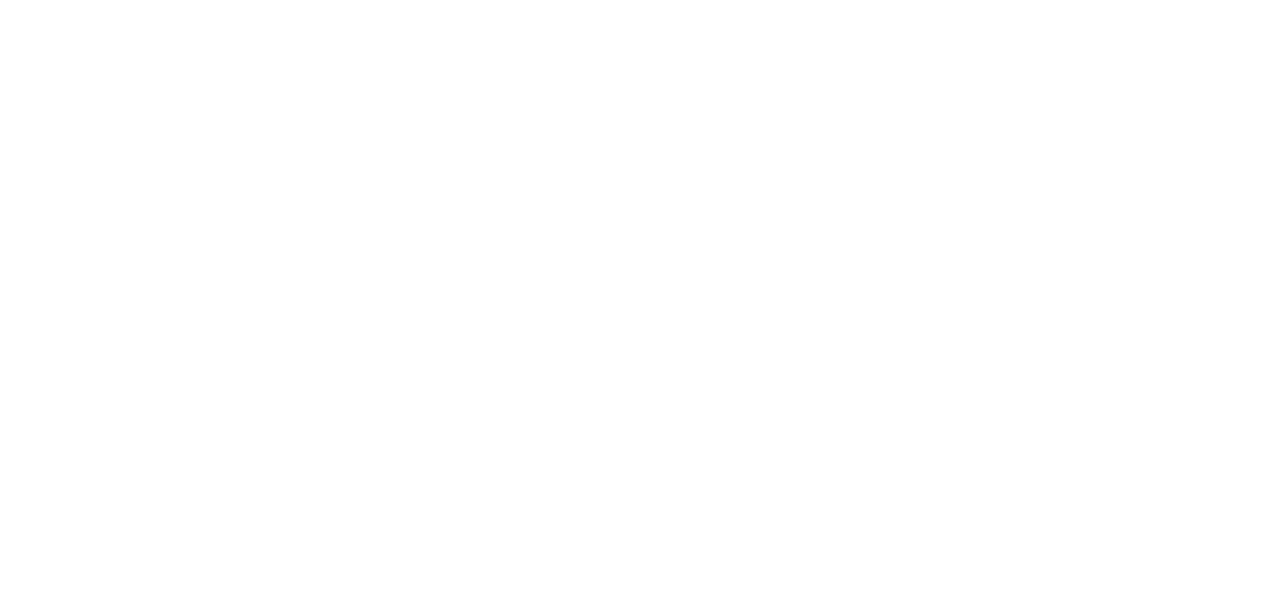
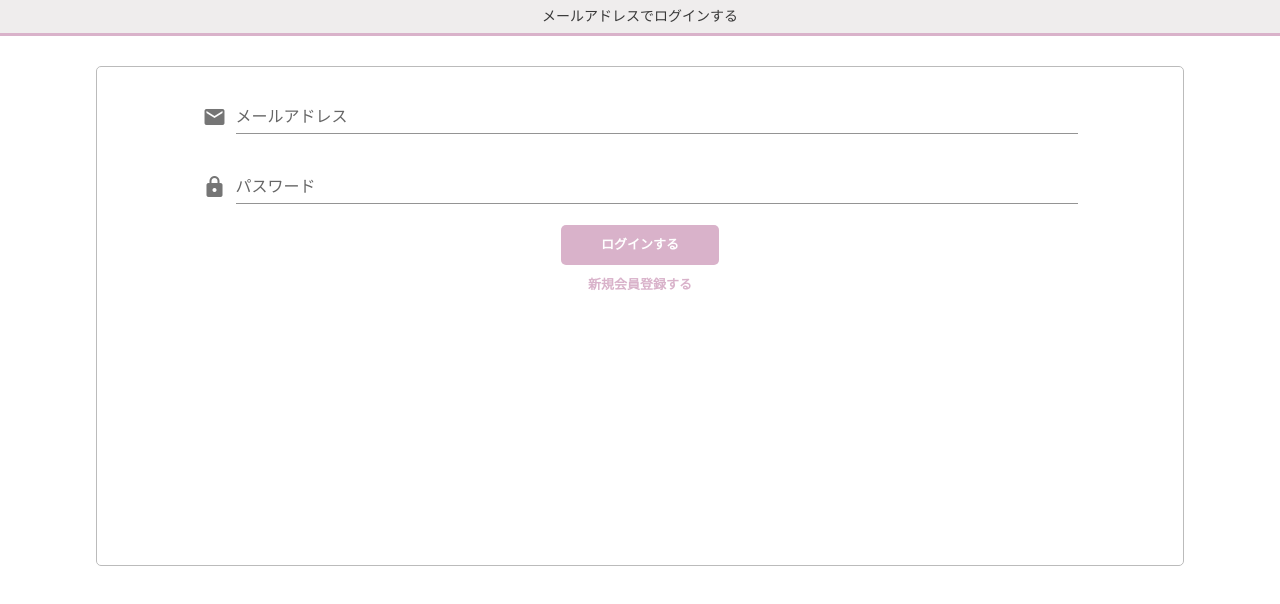
Before and after one commit to atok-1999/date-app, a Vue app: page /login-with-email in a window 1280 px wide. Shown: the top 604 px of the page. Built offline with nearby package versions, Linux system fonts and the light colour scheme.

Commit message:
メールアドレスで会員登録とログイン機能を実装

```diff
--- a/src/components/LoginAndRegistration/Login.vue
+++ b/src/components/LoginAndRegistration/Login.vue
@@ -1,14 +1,15 @@
 <template>
   <div class="content">
     <div class="privacy-policy">
-      <a href="#">利用規約</a>と
-      <a href="#">プライバシーポリシー</a>に同意の上
+      <a href="#">利用規約</a>と <a href="#">プライバシーポリシー</a>に同意の上
       <br />会員登録 / ログインして下さい
     </div>
     <div class="box">
       <div class="box-title">メールアドレスでログイン</div>
       <div class="inner-box-container">
-        <div class="inner-box mail-adress">ログインする</div>
+        <div class="button mail-adress login">
+          <router-link to="/login-with-email">ログインする</router-link>
+        </div>
       </div>
     </div>
   </div>
@@ -58,17 +59,25 @@
   justify-content: space-evenly;
 }
 
-.inner-box {
+.button {
   cursor: pointer;
   border-radius: 5px;
   font-size: 13px;
-  color: #fff;
-  padding: 10px 20px 10px 20px;
+  font-weight: bold;
+  margin: 0 auto;
 
   &.mail-adress {
     background-color: #d9b2ca;
-    padding: 10px 30px 10px 30px;
-    font-weight: bold;
+    padding: 10px 40px 10px 40px;
+  }
+
+  &.login {
+    padding: 10px 40px 10px 40px;
+
+    & a {
+      text-decoration: none;
+      color: #fff;
+    }
   }
 }
 
--- /dev/null
+++ b/src/components/LoginAndRegistration/LoginWithEmail.vue
@@ -0,0 +1,112 @@
+<template>
+  <div>
+    <div class="page-title">メールアドレスでログインする</div>
+    <div class="content">
+      <div class="box">
+        <v-form ref="form">
+          <v-row>
+            <v-col cols="1"></v-col>
+            <v-col cols="10">
+              <v-row>
+                <v-text-field
+                  v-model="mailAddress"
+                  type="email"
+                  label="メールアドレス"
+                  prepend-icon="mdi-email"
+                  color="#D9B2CA"
+                ></v-text-field>
+              </v-row>
+              <v-row>
+                <v-text-field
+                  v-model="password"
+                  type="password"
+                  label="パスワード"
+                  prepend-icon="mdi-lock"
+                  color="#D9B2CA"
+                ></v-text-field>
+              </v-row>
+            </v-col>
+            <v-col cols="1"></v-col>
+          </v-row>
+          <v-row>
+            <div @click="login" class="button mail-adress login">
+              ログインする
+            </div>
+          </v-row>
+          <v-row class="button signup">
+            <router-link to="/registrate-with-email">
+              新規会員登録する
+            </router-link>
+          </v-row>
+        </v-form>
+      </div>
+    </div>
+  </div>
+</template>
+
+<script>
+export default {
+  data() {
+    return {
+      mailAddress: "",
+      password: "",
+    };
+  },
+  methods: {
+    login() {
+      console.log("logged in!");
+    },
+  },
+};
+</script>
+
+<style lang="scss" scoped>
+.content {
+  display: flex;
+  flex-direction: column;
+  align-items: center;
+  justify-content: center;
+  margin-top: 30px;
+}
+
+.page-title {
+  background-color: #efeded;
+  padding: 6px 0;
+  color: #393939;
+  font-size: 14px;
+  text-align: center;
+  border-bottom: 3px solid #d9b2ca;
+}
+
+.box {
+  height: 500px;
+  width: 85%;
+  border: 1px solid #bbbbbb;
+  border-radius: 5px;
+  text-align: center;
+  padding: 30px;
+}
+
+.button {
+  cursor: pointer;
+  border-radius: 5px;
+  font-size: 13px;
+  font-weight: bold;
+  color: #fff;
+  margin: 0 auto;
+
+  &.login {
+    background-color: #d9b2ca;
+    padding: 10px 40px 10px 40px;
+  }
+  &.signup {
+    padding: 10px 40px 10px 40px;
+  }
+
+  & a {
+    text-decoration: none;
+    color: #d9b2ca;
+    margin: 0 auto;
+  }
+}
+</style>
--- a/src/router/index.js
+++ b/src/router/index.js
@@ -3,6 +3,7 @@
 import Home from "../views/Home.vue";
 import LoginAndRegistration from "../views/LoginAndRegistration.vue";
 import RegistrateWithEmail from "@/components/LoginAndRegistration/RegistrateWithEmail.vue";
+import LoginWithEmail from "@/components/LoginAndRegistration/LoginWithEmail.vue";
 
 Vue.use(VueRouter);
 
@@ -31,6 +32,11 @@
     name: "RegistrateWithEmail",
     component: RegistrateWithEmail,
   },
+  {
+    path: "/login-with-email",
+    name: "LoginWithEmail",
+    component: LoginWithEmail,
+  },
 ];
 
 const router = new VueRouter({
```
